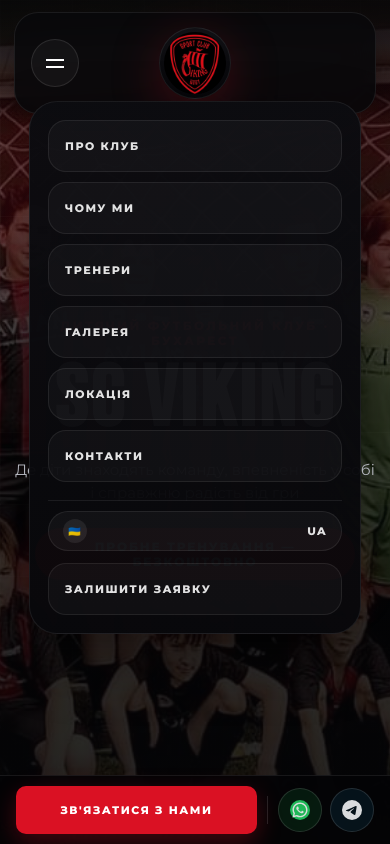
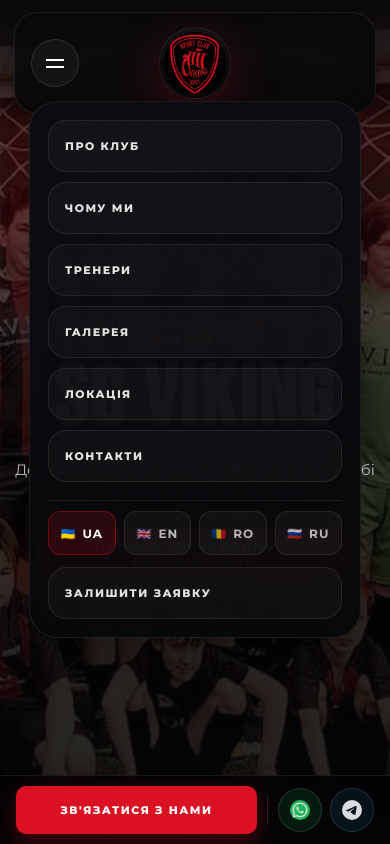
Before and after one commit to kos-4862/viking, a Next.js app: page / in a window 390 px wide. Both pictures are taken after a click on the button 55 px from the left and 63 px from the top of the page. Shown: the top 844 px of the page. Built offline with nearby package versions, Linux system fonts and the light colour scheme.

Commit message:
style: replace mobile language dropdown with horizontal button row
All 4 languages visible at once without scrolling on mobile.
Replaces dropdown that was cutting off last options on small screens.

Co-Authored-By: Claude Opus 4.6 (1M context) <noreply@anthropic.com>

```diff
--- a/app/globals.css
+++ b/app/globals.css
@@ -432,15 +432,37 @@ input {
   display: none;
 }
 
-.language-dropdown-mobile .language-dropdown__trigger {
-  width: 100%;
-  justify-content: space-between;
-}
-
-.language-dropdown-mobile .language-dropdown__menu {
-  position: static;
-  min-width: 0;
-  margin-top: 10px;
+.language-row {
+  display: flex;
+  gap: 8px;
+}
+
+.language-row__btn {
+  flex: 1;
+  display: flex;
+  align-items: center;
+  justify-content: center;
+  gap: 6px;
+  min-height: 44px;
+  border: 1px solid rgba(255, 255, 255, 0.08);
+  border-radius: 12px;
+  background: rgba(255, 255, 255, 0.04);
+  color: rgba(255, 255, 255, 0.7);
+  font-size: 12px;
+  font-weight: 700;
+  letter-spacing: 0.08em;
+  cursor: pointer;
+  transition: background 0.2s, border-color 0.2s, color 0.2s;
+}
+
+.language-row__btn:hover {
+  background: rgba(255, 255, 255, 0.08);
+}
+
+.language-row__btn.is-active {
+  background: rgba(218, 17, 35, 0.15);
+  border-color: rgba(218, 17, 35, 0.4);
+  color: #fff;
 }
 
 .mobile-nav-link {
--- a/components/site-header.jsx
+++ b/components/site-header.jsx
@@ -30,7 +30,27 @@ const socialItems = [
 
 const fallbackWhatsappUrl = "https://wa.me/380999513717";
 
-function LanguageDropdown({ copy, locale, setLocale, mobile = false }) {
+function LanguageRow({ locale, setLocale }) {
+  return (
+    <div className="language-row" role="radiogroup" aria-label="Language">
+      {supportedLocales.map((item) => (
+        <button
+          key={item.code}
+          type="button"
+          role="radio"
+          aria-checked={locale === item.code}
+          className={`language-row__btn${locale === item.code ? " is-active" : ""}`}
+          onClick={() => setLocale(item.code)}
+        >
+          <span aria-hidden="true">{item.flag}</span>
+          <span>{item.shortLabel}</span>
+        </button>
+      ))}
+    </div>
+  );
+}
+
+function LanguageDropdown({ copy, locale, setLocale }) {
   const [open, setOpen] = useState(false);
   const wrapperRef = useRef(null);
   const currentLocale = supportedLocales.find((item) => item.code === locale) || supportedLocales[0];
@@ -57,7 +77,7 @@ function LanguageDropdown({ copy, locale, setLocale, mobile = false }) {
   return (
     <div
       ref={wrapperRef}
-      className={`language-dropdown${mobile ? " language-dropdown-mobile" : ""}${open ? " is-open" : ""}`}
+      className={`language-dropdown${open ? " is-open" : ""}`}
     >
       <button
         type="button"
@@ -148,7 +168,7 @@ export function SiteHeader() {
           ))}
 
           <div className="mobile-nav-panel">
-            <LanguageDropdown copy={copy} locale={locale} setLocale={setLocale} mobile />
+            <LanguageRow locale={locale} setLocale={setLocale} />
             {phoneHref ? (
               <a className="mobile-nav-phone" href={phoneHref} onClick={closeMenu}>
                 {phoneLabel}
```
